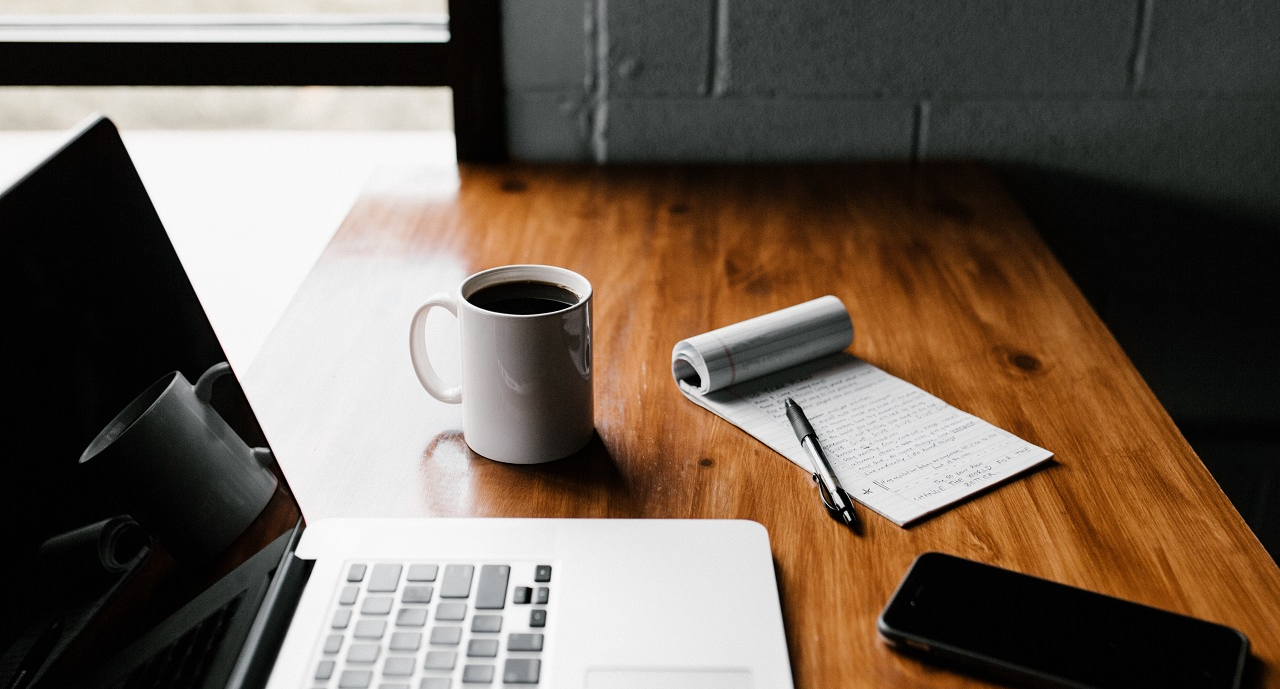
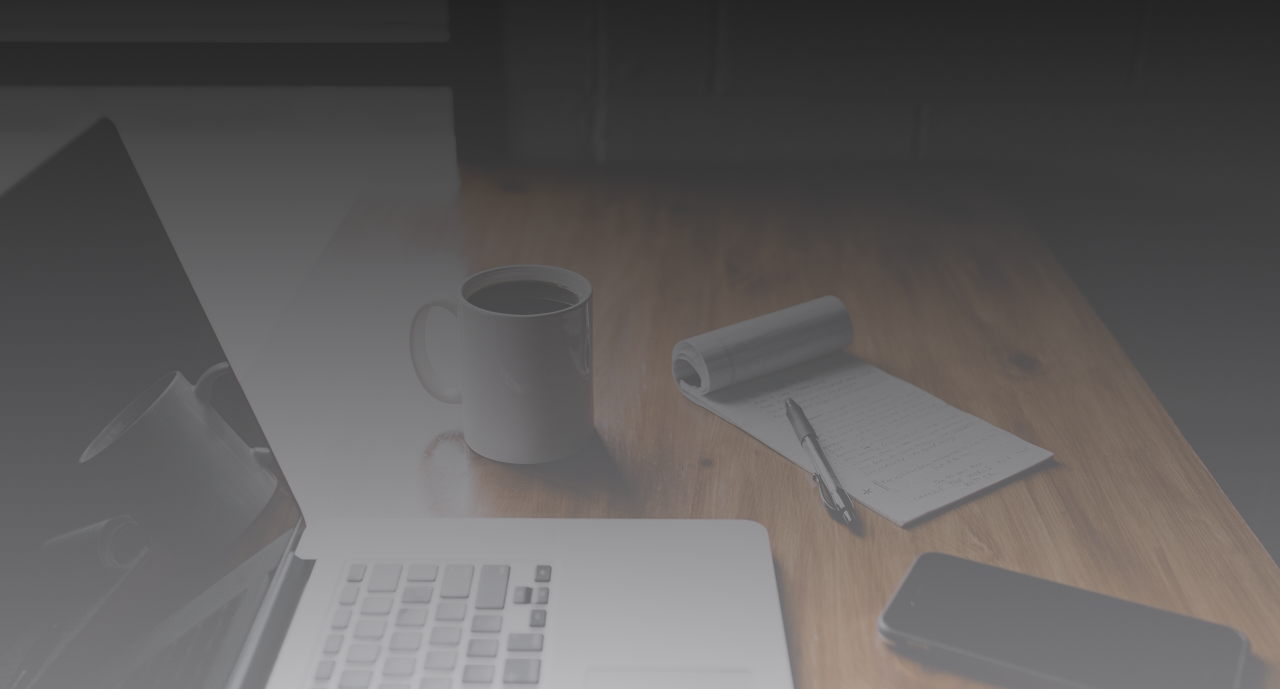
Before and after one commit to alnurkhanmissiom/responsive-portfolio, a plain HTML site: page index.html in a window 1280 px wide. Shown: the part 111-800 px from the top of the page. Drawn offline with Linux system fonts and the light colour scheme.

Commit message:
Color added

```diff
--- a/css/style.css
+++ b/css/style.css
@@ -14,7 +14,7 @@ html{
 
 
 #header{
-    background:url("../images/bg-header.jpg"), linear-gradient(180deg, rgba(2,0,36,1) 0%, rgba(2,0,36,0.734341252699784) 100%);
+    background-image:linear-gradient(180deg, rgb(20, 20, 20) 0%, rgba(165, 164, 168, 0.734) 100%), url("../images/bg-header.jpg");
     height: 100vh;
 	width: 100%;
 	object-fit: cover;
```
